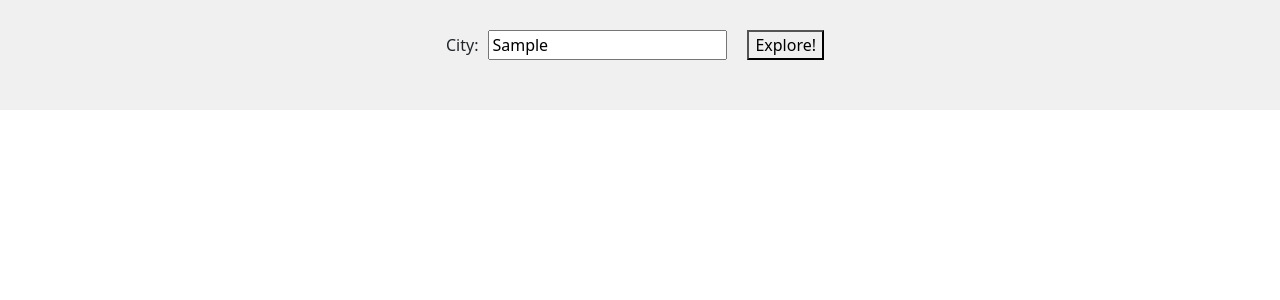
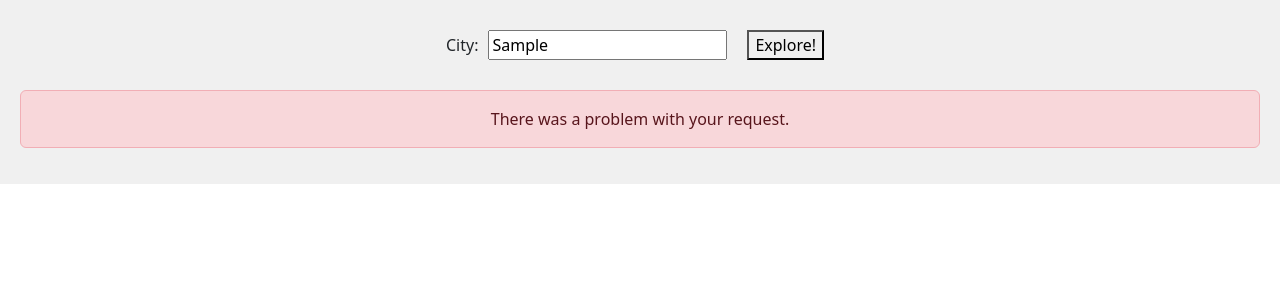
Before and after one commit to MisterVaidas/city-explorer, a React (Create React App) app: page / in a window 1280 px wide. Both pictures are taken after typing "Sample" into the empty fields and a click on the button "Explore!". Shown: the top 300 px of the page. Built offline with nearby package versions, Linux system fonts and the light colour scheme; no server answers.

Commit message:
error alert feature added

```diff
--- a/src/App.js
+++ b/src/App.js
@@ -2,13 +2,16 @@ import React from "react";
 import axios from "axios";
 import { Card, Image } from 'react-bootstrap';
 import './css/styles.css';
+import Alert from 'react-bootstrap/Alert';
+
 
 class App extends React.Component {
   state={
     city: '',
     lat: '',
     lon: '',
-    map: ''
+    map: '',
+    errorMessage: ''
   }
 
   handleInputChange = event => {
@@ -35,10 +38,12 @@ class App extends React.Component {
       lat: locationData.lat,
       lon: locationData.lon,
       displayName: locationData.display_name,
-      map: mapUrl
+      map: mapUrl,
+      errorMessage: ''
     });
   } catch (error) {
     console.error(error);
+    this.setState({errorMessage: 'There was a problem with your request.'});
   }
 }
   render() {
@@ -49,6 +54,12 @@ class App extends React.Component {
         <input type="text" id="city" onChange={this.handleInputChange} />
         <button type="submit">Explore!</button>
       </form>
+
+      {this.state.errorMessage &&
+      <Alert variant="danger">
+        {this.state.errorMessage}
+      </Alert>
+      }
 
       {this.state.lat &&
           <Card className="Card" style={{ width: '18rem' }}>
```
